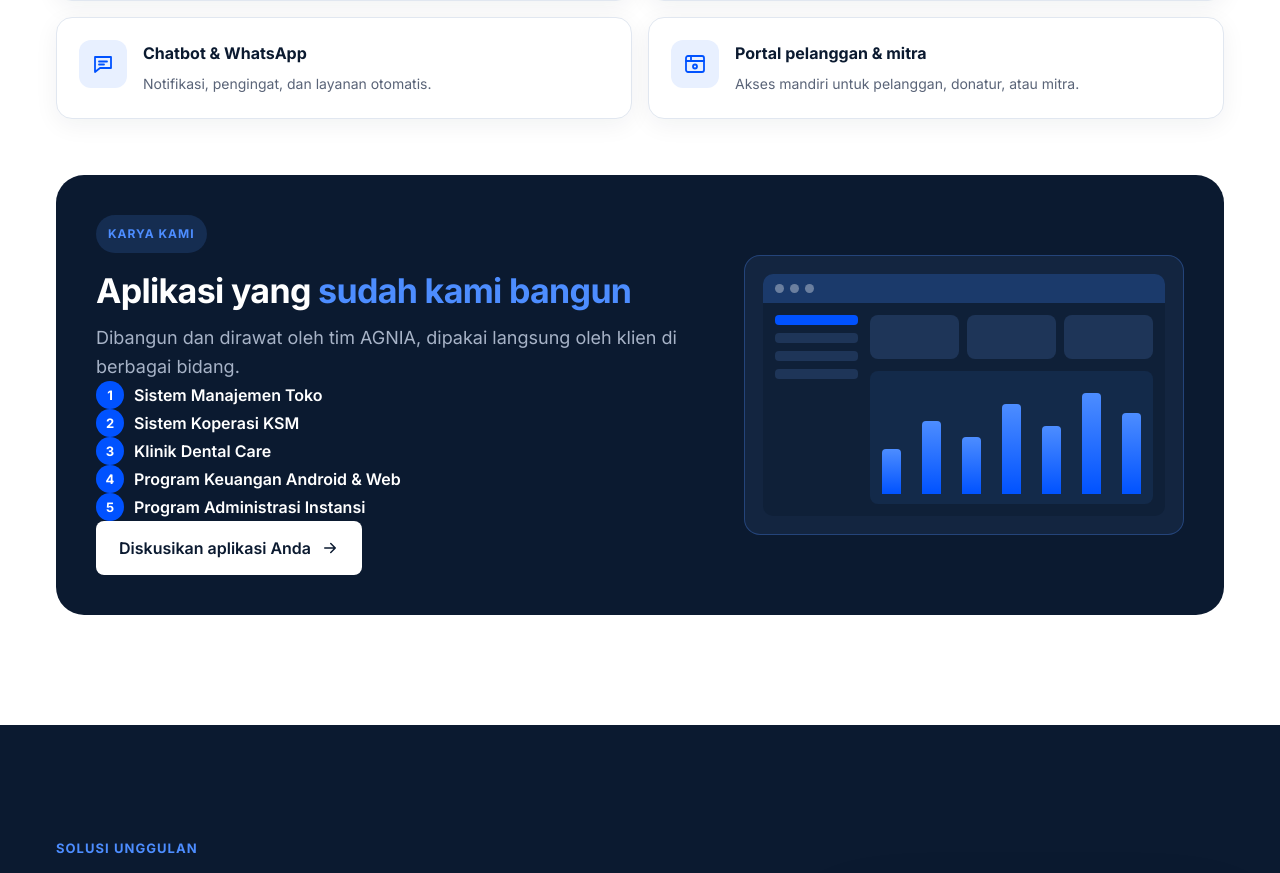
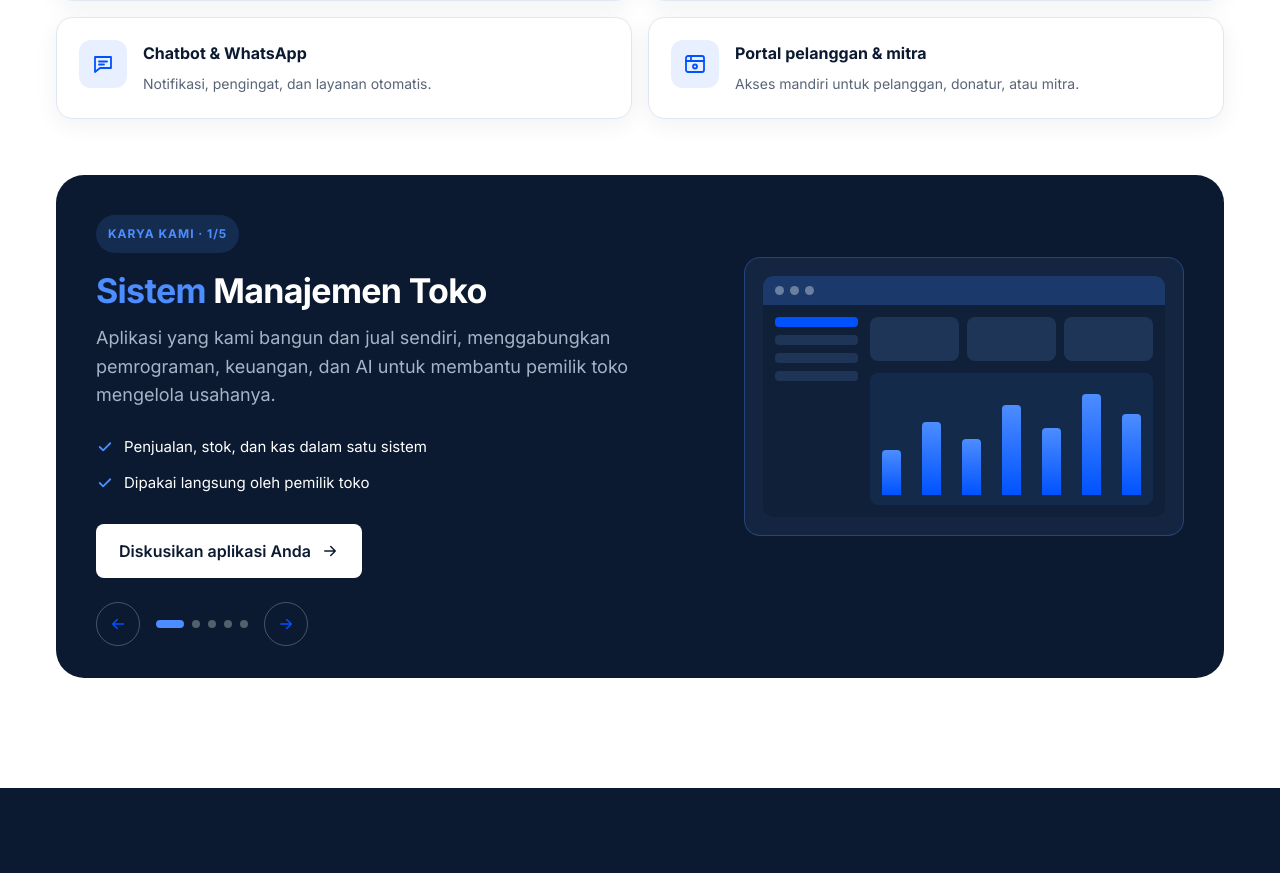
Before and after one commit to dikiandika3006/agnia, a PHP site: page /index.php in a window 1280 px wide. Shown: the part 3999-4872 px from the top of the page. Run offline with PHP 8.4, Linux system fonts and the light colour scheme.

Commit message:
Ubah kotak Karya Kami jadi slider 5 aplikasi
Co-Authored-By: Claude Opus 5.5 <noreply@anthropic.com>

```diff
--- a/css/style.css
+++ b/css/style.css
@@ -155,7 +155,17 @@ a.card:hover{transform:translateY(-3px);box-shadow:0 14px 34px rgba(11,26,48,.1)
 .type b{font-size:16px;display:block;margin-bottom:4px}
 .type span{font-size:14px;color:#5A6478;line-height:1.5}
 
-.show{margin-top:56px;background:var(--agnia-navy);border-radius:28px;padding:48px 56px;display:flex;gap:56px;align-items:center;color:#fff}
+.showcase{margin-top:56px;background:var(--agnia-navy);border-radius:28px;color:#fff;overflow:hidden}
+.show-track{display:flex;overflow-x:auto;scroll-snap-type:x mandatory;scroll-behavior:smooth;scrollbar-width:none;overscroll-behavior-x:contain}
+.show-track::-webkit-scrollbar{display:none}
+.show{flex:0 0 100%;scroll-snap-align:start;padding:48px 56px 28px;display:flex;gap:56px;align-items:center}
+.show-nav{display:flex;align-items:center;gap:16px;padding:0 56px 40px}
+.show-btn{width:44px;height:44px;border-radius:50%;border:1px solid rgba(255,255,255,.25);background:transparent;color:#fff;display:grid;place-items:center;cursor:pointer;transition:background .2s,border-color .2s}
+.show-btn:hover{background:rgba(255,255,255,.1);border-color:rgba(255,255,255,.5)}
+.show-btn.prev .ic{transform:rotate(180deg)}
+.show-dots{display:flex;gap:8px}
+.show-dots button{width:8px;height:8px;border-radius:99px;border:0;padding:0;background:rgba(255,255,255,.3);cursor:pointer;transition:width .25s,background .25s}
+.show-dots button[aria-current]{width:28px;background:var(--agnia-blue-bright)}
 .show-txt{flex:1;min-width:0}
 .show .tag{display:inline-block;font-size:12px;font-weight:700;letter-spacing:.08em;color:var(--agnia-blue-bright);background:rgba(77,141,255,.16);border-radius:99px;padding:6px 12px}
 .show h3{font-size:34px;line-height:1.15;font-weight:700;letter-spacing:-.02em;margin:18px 0 14px}
@@ -164,9 +174,6 @@ a.card:hover{transform:translateY(-3px);box-shadow:0 14px 34px rgba(11,26,48,.1)
 .show ul{margin:24px 0 28px;display:flex;flex-direction:column;gap:10px}
 .show li{display:flex;gap:10px;align-items:center;font-size:15px}
 .show li .ic{color:var(--agnia-blue-bright)}
-.show .works{gap:12px}
-.show .works li{font-size:16px;font-weight:600}
-.show .works .num{width:28px;height:28px;font-size:13px}
 .slot,.slot-img{width:520px;max-width:100%;aspect-ratio:1040/660;flex:none;border-radius:16px}
 .slot-img{object-fit:cover}
 .slot{background:var(--agnia-navy-surface);border:1px solid rgba(77,141,255,.3);padding:18px;display:flex}
@@ -183,7 +190,7 @@ a.card:hover{transform:translateY(-3px);box-shadow:0 14px 34px rgba(11,26,48,.1)
 .mock-chart{flex:1;display:flex;align-items:flex-end;gap:8%;padding:10px 12px;border-radius:8px;background:#132A4A}
 .mock-chart i{flex:1;border-radius:4px 4px 0 0;background:linear-gradient(180deg,var(--agnia-blue-bright),var(--agnia-blue))}
 .toko-sec{padding:40px 0 110px}
-.toko-sec .show{margin-top:0}
+.toko-sec .showcase{margin-top:0}
 
 /* ---------- Solusi ---------- */
 .sol-pick{padding:56px 0 64px}
@@ -446,7 +453,8 @@ a.card:hover{transform:translateY(-3px);box-shadow:0 14px 34px rgba(11,26,48,.1)
   .fin .row{flex-direction:column;align-items:stretch;gap:48px}
   .fin .l{width:auto;max-width:720px}
   .fin .r{align-items:stretch}
-  .show{padding:40px;gap:40px}
+  .show{padding:40px 40px 24px;gap:40px}
+  .show-nav{padding:0 40px 32px}
   .slot,.slot-img{width:440px}
   .cta .art{width:340px;opacity:.5}
 }
@@ -529,7 +537,9 @@ a.card:hover{transform:translateY(-3px);box-shadow:0 14px 34px rgba(11,26,48,.1)
   .sgrid4{margin-top:36px;gap:16px}
   .svc-card{padding:24px 20px}
   .type{padding:18px}
-  .show{padding:28px 20px;border-radius:20px;margin-top:40px}
+  .showcase{border-radius:20px;margin-top:40px}
+  .show{padding:28px 20px 20px}
+  .show-nav{padding:0 20px 24px;justify-content:center}
   .show h3{font-size:26px}
   .show p{font-size:16px}
   .show .btn{width:100%}
--- a/includes/config.php
+++ b/includes/config.php
@@ -41,13 +41,14 @@ define('CONTACT_LOCATION', settings()['location'] !== '' ? settings()['location'
 define('GA_ID', preg_match('/^(G|GTM|GT)-[A-Z0-9]{4,15}$/', settings()['ga_id']) ? settings()['ga_id'] : '');
 define('FORM_RECIPIENT', settings()['form_recipient'] !== '' ? settings()['form_recipient'] : CONTACT_EMAIL);
 
-/** Screenshot Sistem Manajemen Toko (diunggah lewat admin), atau '' jika belum ada. */
-function showcase_image(): string
+/** Screenshot aplikasi (assets/images/{slug}.png|jpg|webp), atau '' jika belum ada.
+    Default: Sistem Manajemen Toko (diunggah lewat admin). */
+function showcase_image(string $slug = 'sistem-toko'): string
 {
     foreach (['png', 'jpg', 'webp'] as $ext) {
-        $f = __DIR__ . '/../assets/images/sistem-toko.' . $ext;
+        $f = __DIR__ . '/../assets/images/' . $slug . '.' . $ext;
         if (is_file($f)) {
-            return 'assets/images/sistem-toko.' . $ext . '?v=' . filemtime($f);
+            return 'assets/images/' . $slug . '.' . $ext . '?v=' . filemtime($f);
         }
     }
     return '';
--- a/includes/header.php
+++ b/includes/header.php
@@ -34,8 +34,8 @@ $base_href  = rtrim(str_replace('\\', '/', dirname($_SERVER['SCRIPT_NAME'] ?? '/
 <link rel="preconnect" href="https://fonts.gstatic.com" crossorigin>
 <link rel="stylesheet" href="https://fonts.googleapis.com/css2?family=Inter:wght@400;500;600;700;800&display=swap">
 <link rel="stylesheet" href="css/agnia-tokens.css">
-<link rel="stylesheet" href="css/style.css?v=1">
-<script src="js/main.js?v=1" defer></script>
+<link rel="stylesheet" href="css/style.css?v=2">
+<script src="js/main.js?v=2" defer></script>
 <?php if (GA_ID !== ''): ?>
 <?php if (str_starts_with(GA_ID, 'GTM-')): ?>
 <script async src="https://www.googletagmanager.com/gtm.js?id=<?= GA_ID ?>"></script>
--- a/includes/sections.php
+++ b/includes/sections.php
@@ -108,25 +108,25 @@ function section_apps(): void
 </section>
 <?php }
 
-function section_showcase(string $id = ''): void
+/* Slide "Karya Kami": [slug gambar, nama, deskripsi, poin].
+   Gambar opsional: assets/images/{slug}.png|jpg|webp (1040 × 660). */
+const WORKS = [
+    ['sistem-toko', '<em>Sistem</em> Manajemen Toko', 'Aplikasi yang kami bangun dan jual sendiri, menggabungkan pemrograman, keuangan, dan AI untuk membantu pemilik toko mengelola usahanya.',
+        ['Penjualan, stok, dan kas dalam satu sistem', 'Dipakai langsung oleh pemilik toko']],
+    ['koperasi-ksm', '<em>Sistem</em> Koperasi KSM', 'Pengelolaan anggota, simpanan, pinjaman, dan angsuran koperasi yang rapi dan transparan.',
+        ['Simpanan &amp; pinjaman anggota', 'Laporan koperasi otomatis']],
+    ['dental-care', '<em>Klinik</em> Dental Care', 'Sistem klinik gigi untuk pendaftaran pasien, rekam medis, jadwal dokter, dan pembayaran.',
+        ['Rekam medis &amp; jadwal dokter', 'Kasir dan laporan klinik']],
+    ['keuangan-app', '<em>Program</em> Keuangan Android &amp; Web', 'Pencatatan dan laporan keuangan yang bisa diakses dari ponsel Android maupun browser.',
+        ['Tersedia di Android &amp; web', 'Laporan keuangan real-time']],
+    ['administrasi-instansi', '<em>Program</em> Administrasi Instansi', 'Digitalisasi administrasi instansi: surat-menyurat, arsip, dan pelaporan dalam satu aplikasi.',
+        ['Surat &amp; arsip digital', 'Akses sesuai peran pengguna']],
+];
+
+function showcase_mock(int $i): void
 {
-    $shot = showcase_image();
+    $sets = [[40, 65, 50, 80, 60, 90, 72], [70, 55, 85, 45, 75, 60, 95], [50, 80, 65, 90, 55, 70, 85], [85, 60, 75, 50, 95, 65, 70], [60, 45, 70, 85, 50, 80, 65]];
     ?>
-<div class="show"<?= $id ? ' id="' . $id . '"' : '' ?>>
-  <div class="show-txt">
-    <span class="tag">KARYA KAMI</span>
-    <h3>Aplikasi yang <em>sudah kami bangun</em></h3>
-    <p>Dibangun dan dirawat oleh tim AGNIA, dipakai langsung oleh klien di berbagai bidang.</p>
-    <ol class="works">
-      <?php foreach (['Sistem Manajemen Toko', 'Sistem Koperasi KSM', 'Klinik Dental Care', 'Program Keuangan Android &amp; Web', 'Program Administrasi Instansi'] as $i => $w): ?>
-      <li><span class="num"><?= $i + 1 ?></span><?= $w ?></li>
-      <?php endforeach; ?>
-    </ol>
-    <a class="btn w" href="kontak?topik=aplikasi#form">Diskusikan aplikasi Anda <?= arrow() ?></a>
-  </div>
-  <?php if ($shot): ?>
-  <img class="slot-img" src="<?= e($shot) ?>" alt="Tampilan aplikasi buatan AGNIA" width="1040" height="660" loading="lazy">
-  <?php else: ?>
   <div class="slot" aria-hidden="true">
     <div class="mock">
       <div class="mock-bar"><i></i><i></i><i></i></div>
@@ -134,12 +134,43 @@ function section_showcase(string $id = ''): void
         <div class="mock-side"><span></span><span></span><span></span><span></span></div>
         <div class="mock-main">
           <div class="mock-kpis"><span></span><span></span><span></span></div>
-          <div class="mock-chart"><?php foreach ([40, 65, 50, 80, 60, 90, 72] as $h): ?><i style="height:<?= $h ?>%"></i><?php endforeach; ?></div>
+          <div class="mock-chart"><?php foreach ($sets[$i % 5] as $h): ?><i style="height:<?= $h ?>%"></i><?php endforeach; ?></div>
         </div>
       </div>
     </div>
   </div>
-  <?php endif; ?>
+<?php }
+
+function section_showcase(string $id = ''): void
+{
+    $n = count(WORKS);
+    ?>
+<div class="showcase" data-slider<?= $id ? ' id="' . $id . '"' : '' ?> role="region" aria-roledescription="carousel" aria-label="Karya kami">
+  <div class="show-track">
+    <?php foreach (WORKS as $i => [$slug, $name, $desc, $points]): $shot = showcase_image($slug); ?>
+    <div class="show" role="group" aria-roledescription="slide" aria-label="<?= $i + 1 ?> dari <?= $n ?>">
+      <div class="show-txt">
+        <span class="tag">KARYA KAMI · <?= $i + 1 ?>/<?= $n ?></span>
+        <h3><?= $name ?></h3>
+        <p><?= $desc ?></p>
+        <ul>
+          <?php foreach ($points as $pt): ?><li><?= icon('check', 18, 2.4) ?><?= $pt ?></li><?php endforeach; ?>
+        </ul>
+        <a class="btn w" href="kontak?topik=aplikasi#form">Diskusikan aplikasi Anda <?= arrow() ?></a>
+      </div>
+      <?php if ($shot): ?>
+      <img class="slot-img" src="<?= e($shot) ?>" alt="Tampilan <?= strip_tags($name) ?>" width="1040" height="660" loading="lazy">
+      <?php else: showcase_mock($i); endif; ?>
+    </div>
+    <?php endforeach; ?>
+  </div>
+  <div class="show-nav">
+    <button type="button" class="show-btn prev" aria-label="Sebelumnya"><?= arrow() ?></button>
+    <div class="show-dots">
+      <?php for ($i = 0; $i < $n; $i++): ?><button type="button" aria-label="Slide <?= $i + 1 ?>"<?= $i ? '' : ' aria-current="true"' ?>></button><?php endfor; ?>
+    </div>
+    <button type="button" class="show-btn next" aria-label="Berikutnya"><?= arrow() ?></button>
+  </div>
 </div>
 <?php }
 
```
Also changed, not shown: js/main.js (+33 -2 lines).
